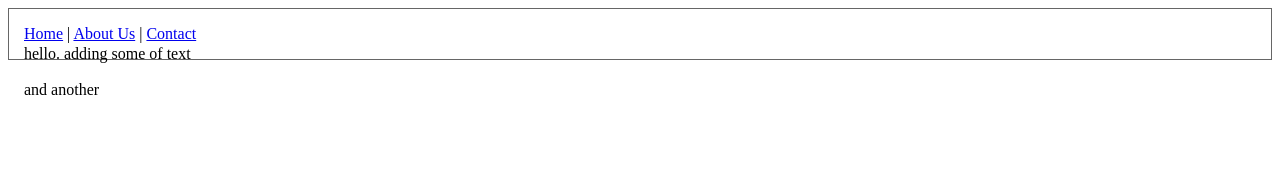
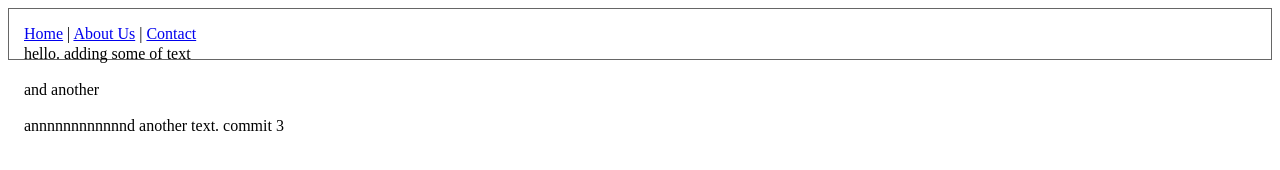
Before and after one commit to dxdevdvc/firstrep, a plain HTML site: page index.html in a window 1280 px wide. Drawn offline with Linux system fonts and the light colour scheme.

Commit message:
Третьий коммит. Проверка на кэш

```diff
--- a/index.html
+++ b/index.html
@@ -19,6 +19,9 @@
 	     	hello. adding some of text
 	     		<p>and another</p>
 	     </div>
+	     <div class="some">
+	     	annnnnnnnnnnnd another text. commit 3
+	     </div>
   </div>
 </body>
 </html>
```
